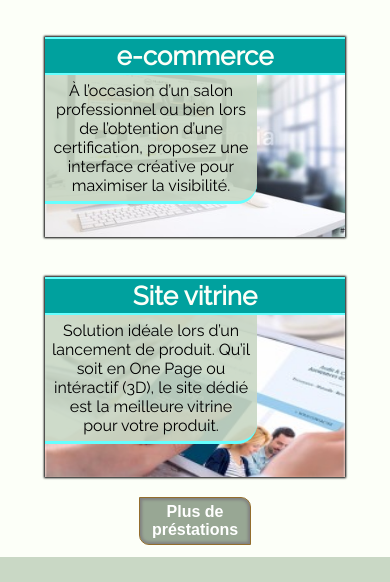
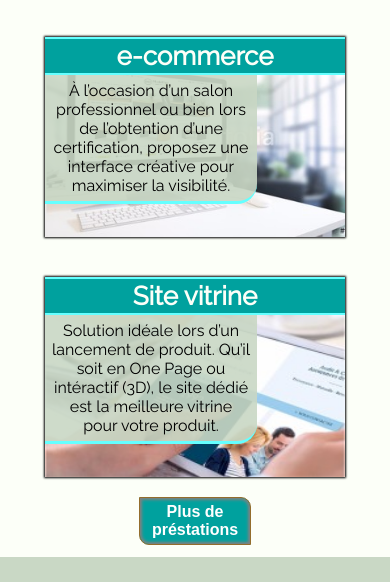
Before and after one commit to moradsimplon/more-innovation, a plain HTML site: page index.html in a window 390 px wide. Shown: the part 1758-2340 px from the top of the page. Drawn offline with nearby package versions, Linux system fonts and the light colour scheme; a web font is replaced by a local one.

Commit message:
change color button >prestation-page >phone size

```diff
--- a/css/style.css
+++ b/css/style.css
@@ -301,10 +301,8 @@ h3{
   border-radius: 0 0 20px 0px;
   border-bottom: 3px solid #65ffff;
 }
-.prestation .allarticles article{
 
-}
-
+/*BUTTON*/
 .prestation .allarticles label{
   box-shadow: 0px 0px 3px 2px grey inset;
   color: white;
@@ -314,7 +312,7 @@ h3{
   padding: 5px;
   width: 100px;
   height: 40px;
-  background-color: #98a794;
+  background-color: #00a19e;
   text-align: center;
   border-radius: 0 10px 0 10px;
 }
```
